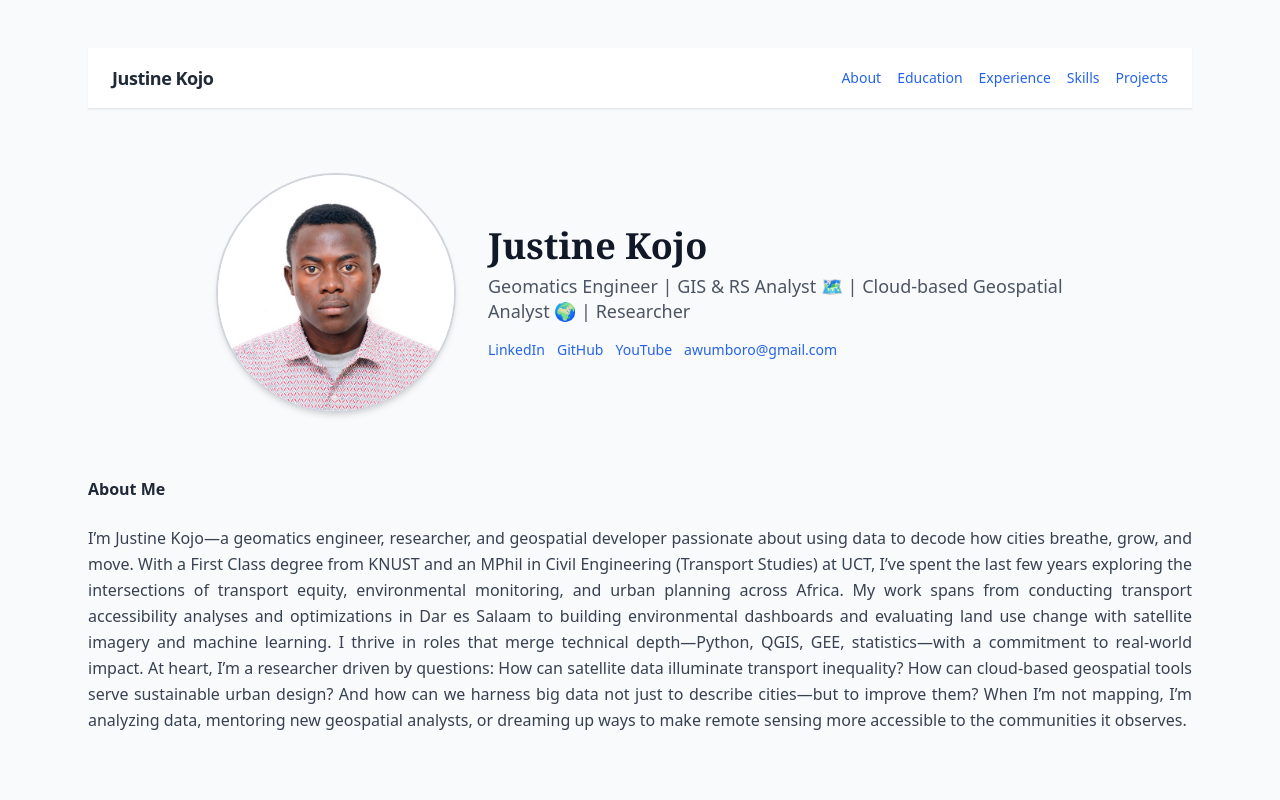
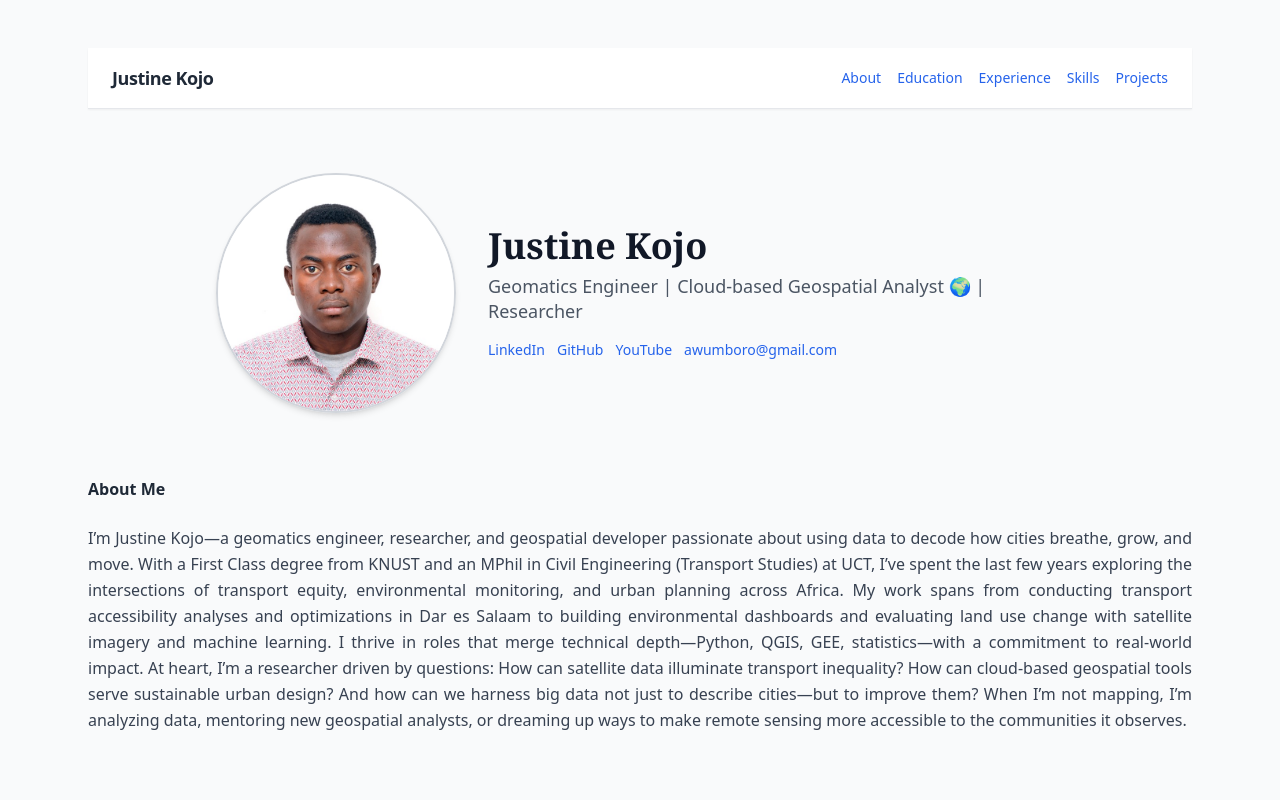
Before and after one commit to Awumboro/Awumboro.github.io, a React (Vite) app: page / in a window 1280 px wide. Shown: the top 800 px of the page. Built offline with nearby package versions, Linux system fonts and the light colour scheme.

Commit message:
improved version

```diff
--- a/src/App.jsx
+++ b/src/App.jsx
@@ -30,7 +30,7 @@ export default function Portfolio() {
             <div className="text-left max-w-xl">
               <h1 className="text-4xl font-extrabold font-serif text-gray-900">Justine Kojo</h1>
               <p className="text-gray-600 text-lg mt-2 leading-snug">
-                Geomatics Engineer | GIS & RS Analyst 🗺️ | Cloud-based Geospatial Analyst 🌍 | Researcher
+                Geomatics Engineer | Cloud-based Geospatial Analyst 🌍 | Researcher
               </p>
               <div className="mt-4 text-blue-600 space-x-3 text-sm">
                 <a href="https://www.linkedin.com/in/justine-kojo" className="hover:underline">LinkedIn</a>
```
